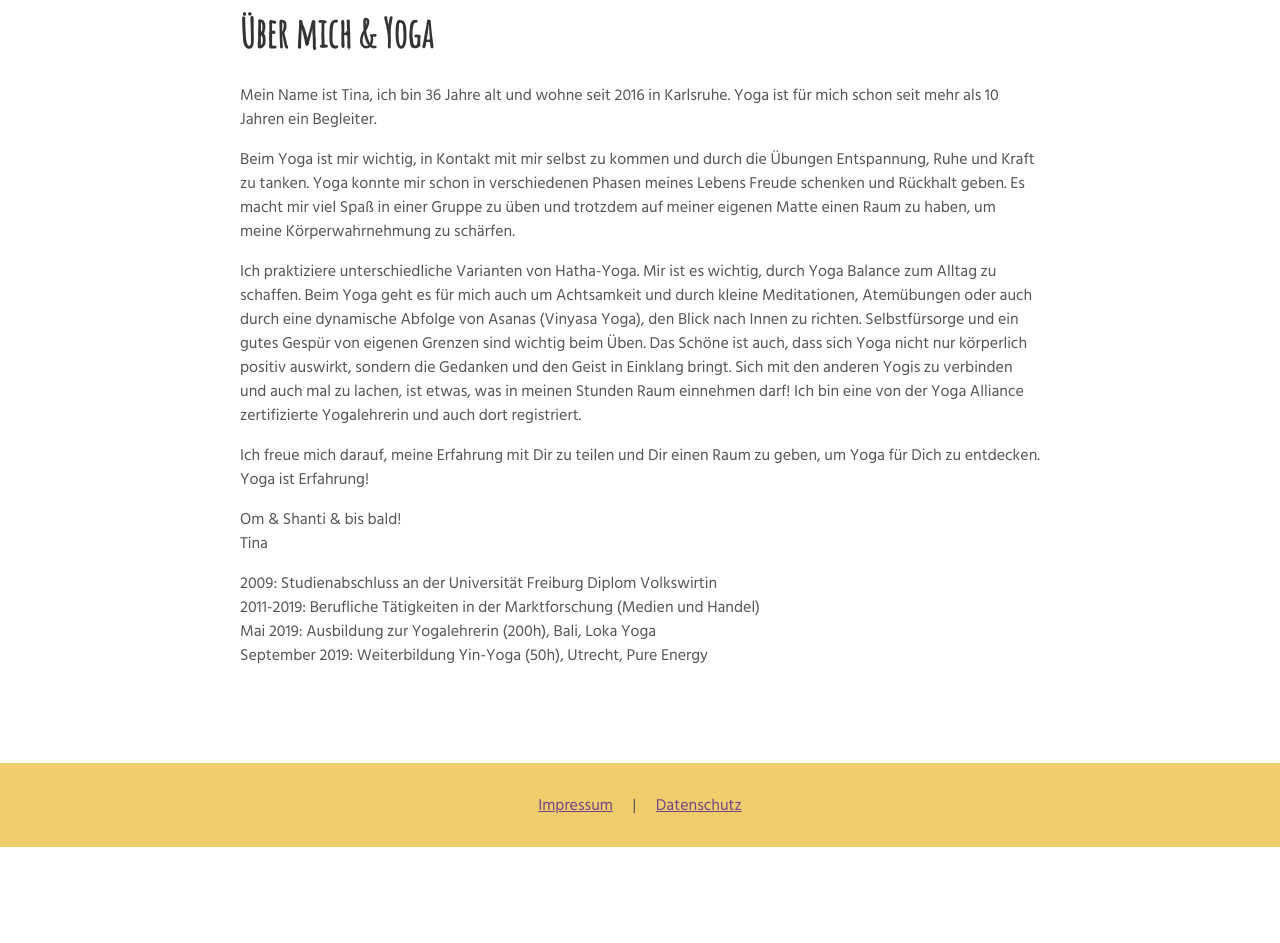
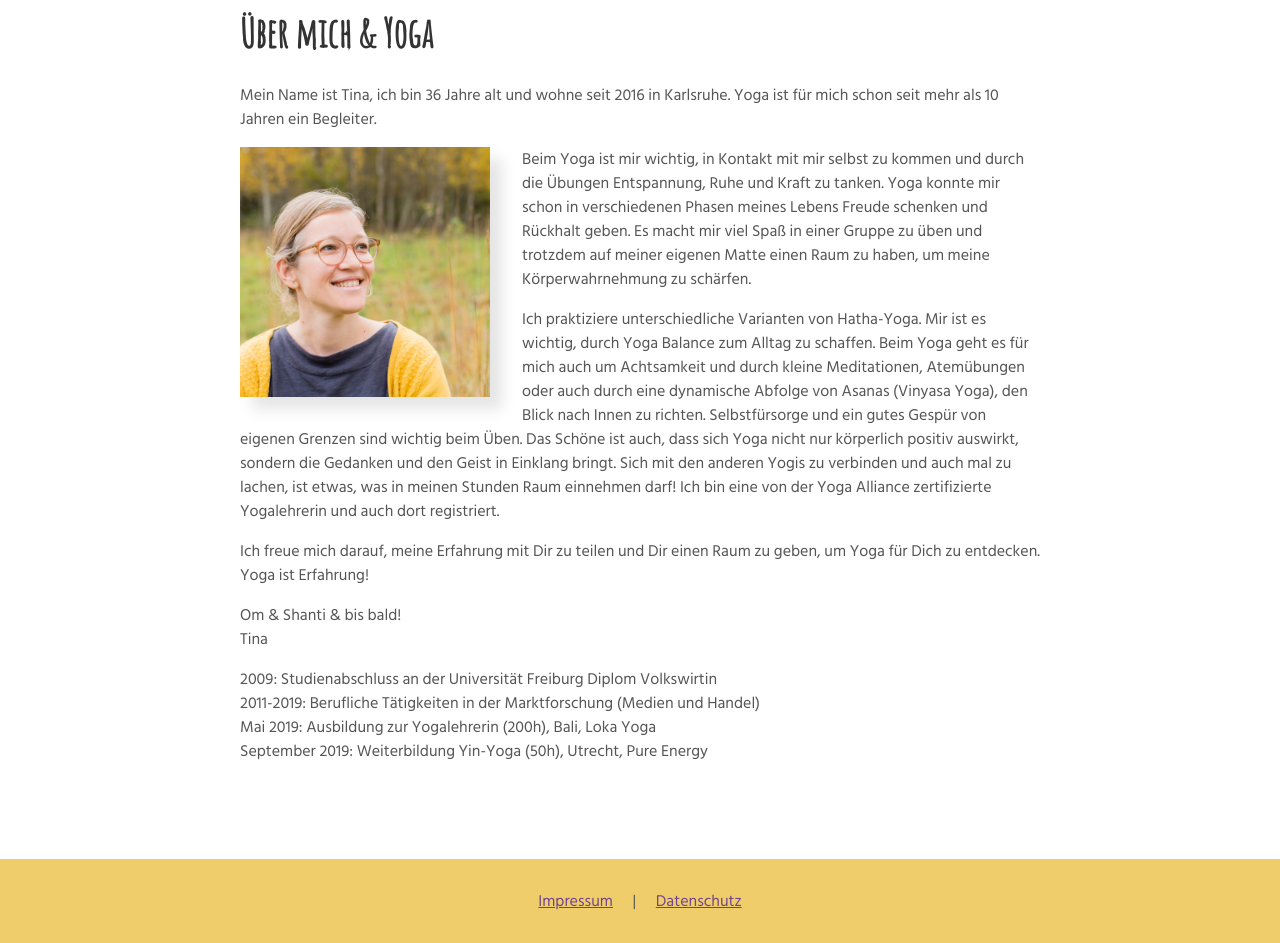
Before and after one commit to Tindan/happy-yoga-ka.de, a website: page docs/index.html in a window 1280 px wide. Shown: the part 1384-2327 px from the top of the page. Before the commit the page ends 2231 px from the top, so only its background shows below. Drawn offline with Linux system fonts and the light colour scheme.

Commit message:
Add portrait

```diff
--- a/docs/index.html
+++ b/docs/index.html
@@ -41,7 +41,6 @@
         </p>
         <h4>Preis für den Kurs</h4>
         <p>
-
             Eine Probestunde kostet 5 €, eine Einzelteilnahme 12 € und eine 5er- Karte 50€
         </p>
         <h4>Anmeldung</h4>
@@ -76,6 +75,7 @@
             als 10 Jahren ein Begleiter.
         </p>
         <p>
+            <img src="images/portrait_1.jpg" alt="Tina" class="portrait" width="250px" />
             Beim Yoga ist mir wichtig, in Kontakt mit mir selbst zu kommen und durch die Übungen Entspannung, Ruhe und
             Kraft zu tanken. Yoga konnte mir schon in verschiedenen Phasen meines Lebens Freude schenken und Rückhalt
             geben. Es macht mir viel Spaß in einer Gruppe zu üben und trotzdem auf meiner eigenen Matte einen Raum zu
--- a/docs/style.css
+++ b/docs/style.css
@@ -95,3 +95,10 @@ strong {
 a {
   color: rgb(113,68,140);
 }
+
+.portrait {
+  float:left;
+  margin:0em 2em 1.5em 0;
+  -webkit-filter: drop-shadow(12px 12px 7px rgba(0, 0, 0, 0.1));
+  filter: drop-shadow(12px 12px 7px rgba(0, 0, 0, 0.1));
+}
```
Also changed, not shown: docs/images/portrait_1.jpg (added).
